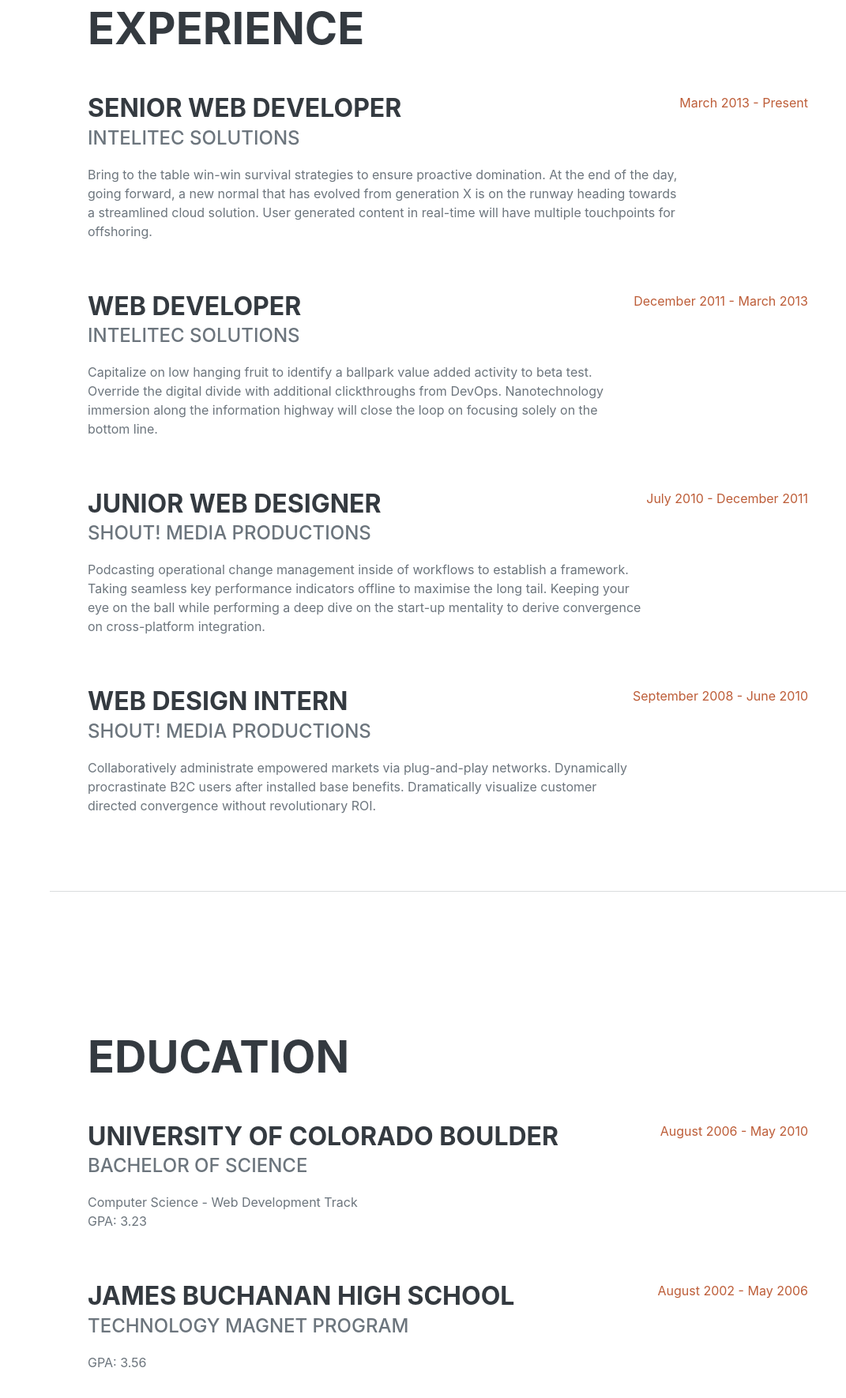
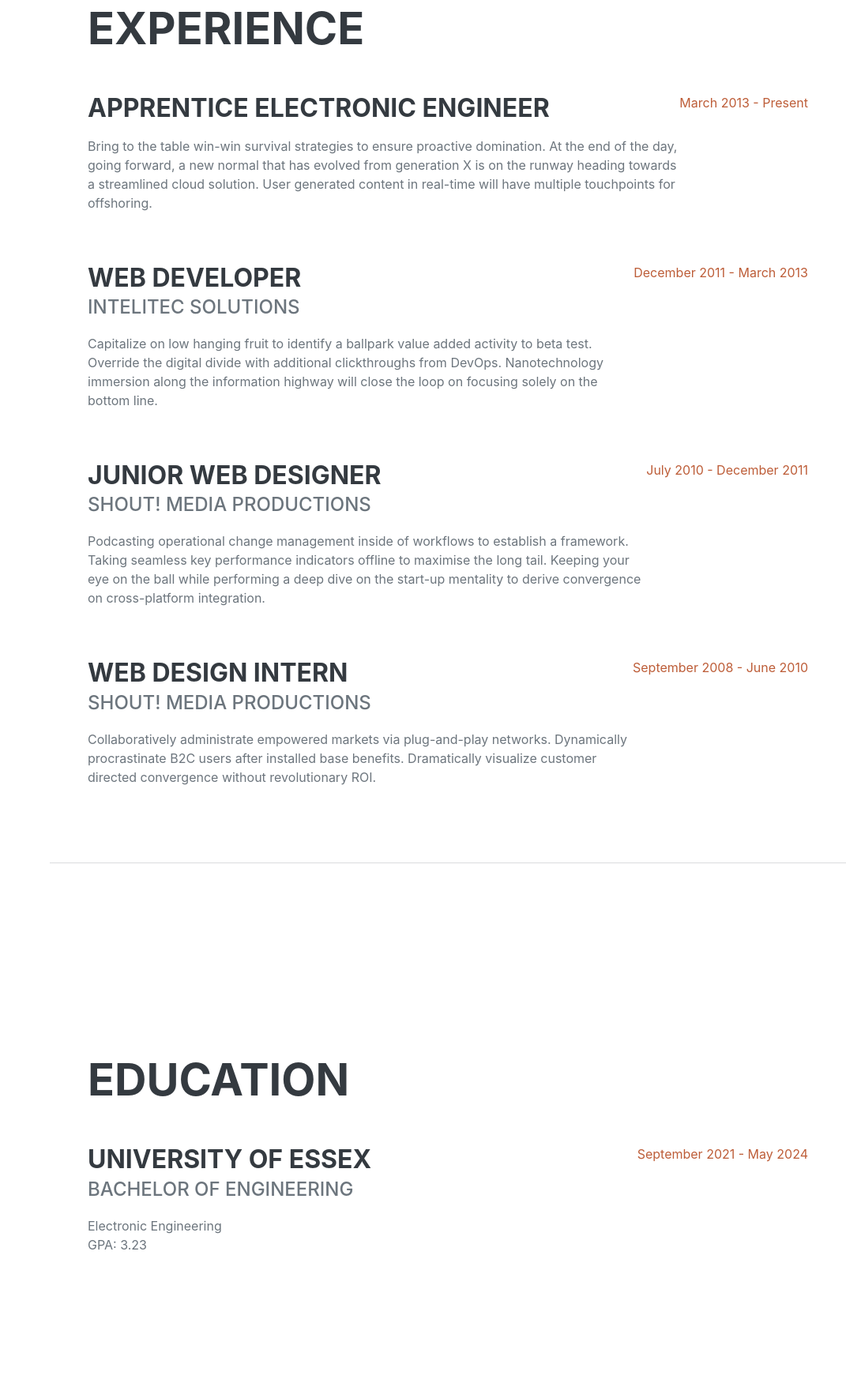
Before and after one commit to liams02/liams02.github.io, a plain HTML site: page index.html in a window 1280 px wide. Shown: the part 878-2648 px from the top of the page at 79% size, without its empty margins (209-1280 px from the left). Drawn offline with nearby package versions, Linux system fonts and the light colour scheme; a web font is replaced by a local one.

Commit message:
added linkdin and university data

```diff
--- a/index.html
+++ b/index.html
@@ -19,7 +19,7 @@
         <!-- Navigation-->
         <nav class="navbar navbar-expand-lg navbar-dark bg-primary fixed-top" id="sideNav">
             <a class="navbar-brand js-scroll-trigger" href="#page-top">
-                <span class="d-block d-lg-none">Clarence Taylor</span>
+                <span class="d-block d-lg-none">Liam Scott</span>
                 <span class="d-none d-lg-block"><img class="img-fluid img-profile rounded-circle mx-auto mb-2" src="assets/img/profile.jpg" alt="..." /></span>
             </a>
             <button class="navbar-toggler" type="button" data-bs-toggle="collapse" data-bs-target="#navbarResponsive" aria-controls="navbarResponsive" aria-expanded="false" aria-label="Toggle navigation"><span class="navbar-toggler-icon"></span></button>
@@ -49,7 +49,7 @@
                     </div>
                     <p class="lead mb-5">I am experienced in leveraging agile frameworks to provide a robust synopsis for high level overviews. Iterative approaches to corporate strategy foster collaborative thinking to further the overall value proposition.</p>
                     <div class="social-icons">
-                        <a class="social-icon" href="#!"><i class="fab fa-linkedin-in"></i></a>
+                        <a class="social-icon" href="www.linkedin.com/in/liam-scott-csee"><i class="fab fa-linkedin-in"></i></a>
                         <a class="social-icon" href="#!"><i class="fab fa-github"></i></a>
                         <a class="social-icon" href="#!"><i class="fab fa-twitter"></i></a>
                         <a class="social-icon" href="#!"><i class="fab fa-facebook-f"></i></a>
@@ -63,8 +63,8 @@
                     <h2 class="mb-5">Experience</h2>
                     <div class="d-flex flex-column flex-md-row justify-content-between mb-5">
                         <div class="flex-grow-1">
-                            <h3 class="mb-0">Senior Web Developer</h3>
-                            <div class="subheading mb-3">Intelitec Solutions</div>
+                            <h3 class="mb-0">Apprentice Electronic Engineer</h3>
+                            <div class="subheading mb-3"></div>
                             <p>Bring to the table win-win survival strategies to ensure proactive domination. At the end of the day, going forward, a new normal that has evolved from generation X is on the runway heading towards a streamlined cloud solution. User generated content in real-time will have multiple touchpoints for offshoring.</p>
                         </div>
                         <div class="flex-shrink-0"><span class="text-primary">March 2013 - Present</span></div>
@@ -102,21 +102,21 @@
                     <h2 class="mb-5">Education</h2>
                     <div class="d-flex flex-column flex-md-row justify-content-between mb-5">
                         <div class="flex-grow-1">
-                            <h3 class="mb-0">University of Colorado Boulder</h3>
-                            <div class="subheading mb-3">Bachelor of Science</div>
-                            <div>Computer Science - Web Development Track</div>
+                            <h3 class="mb-0">University of Essex</h3>
+                            <div class="subheading mb-3">Bachelor of Engineering</div>
+                            <div>Electronic Engineering</div>
                             <p>GPA: 3.23</p>
                         </div>
-                        <div class="flex-shrink-0"><span class="text-primary">August 2006 - May 2010</span></div>
+                        <div class="flex-shrink-0"><span class="text-primary">September 2021 - May 2024</span></div>
                     </div>
-                    <div class="d-flex flex-column flex-md-row justify-content-between">
+                    <!-- <div class="d-flex flex-column flex-md-row justify-content-between">
                         <div class="flex-grow-1">
                             <h3 class="mb-0">James Buchanan High School</h3>
                             <div class="subheading mb-3">Technology Magnet Program</div>
                             <p>GPA: 3.56</p>
                         </div>
                         <div class="flex-shrink-0"><span class="text-primary">August 2002 - May 2006</span></div>
-                    </div>
+                    </div> -->
                 </div>
             </section>
             <hr class="m-0" />
```
